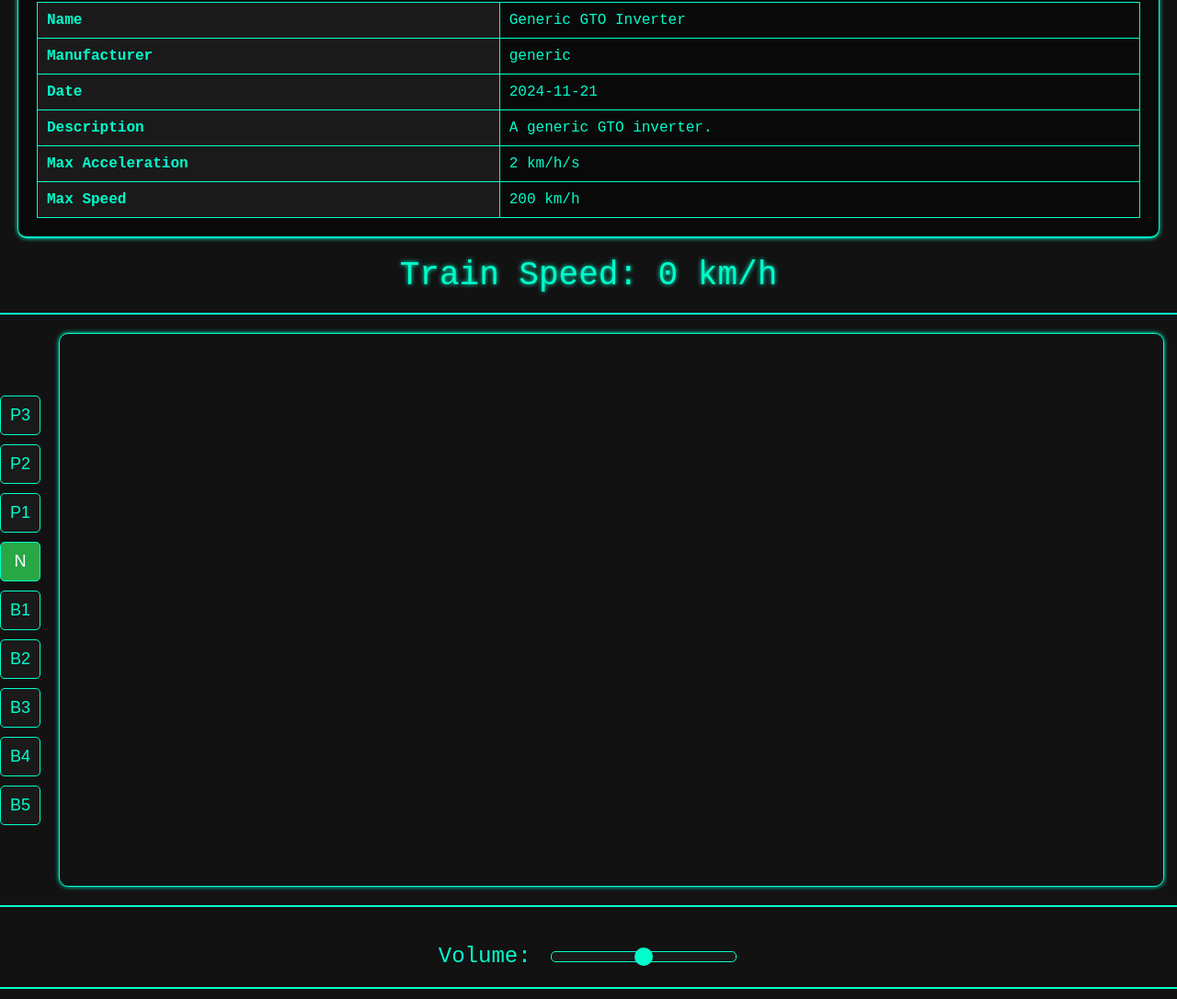
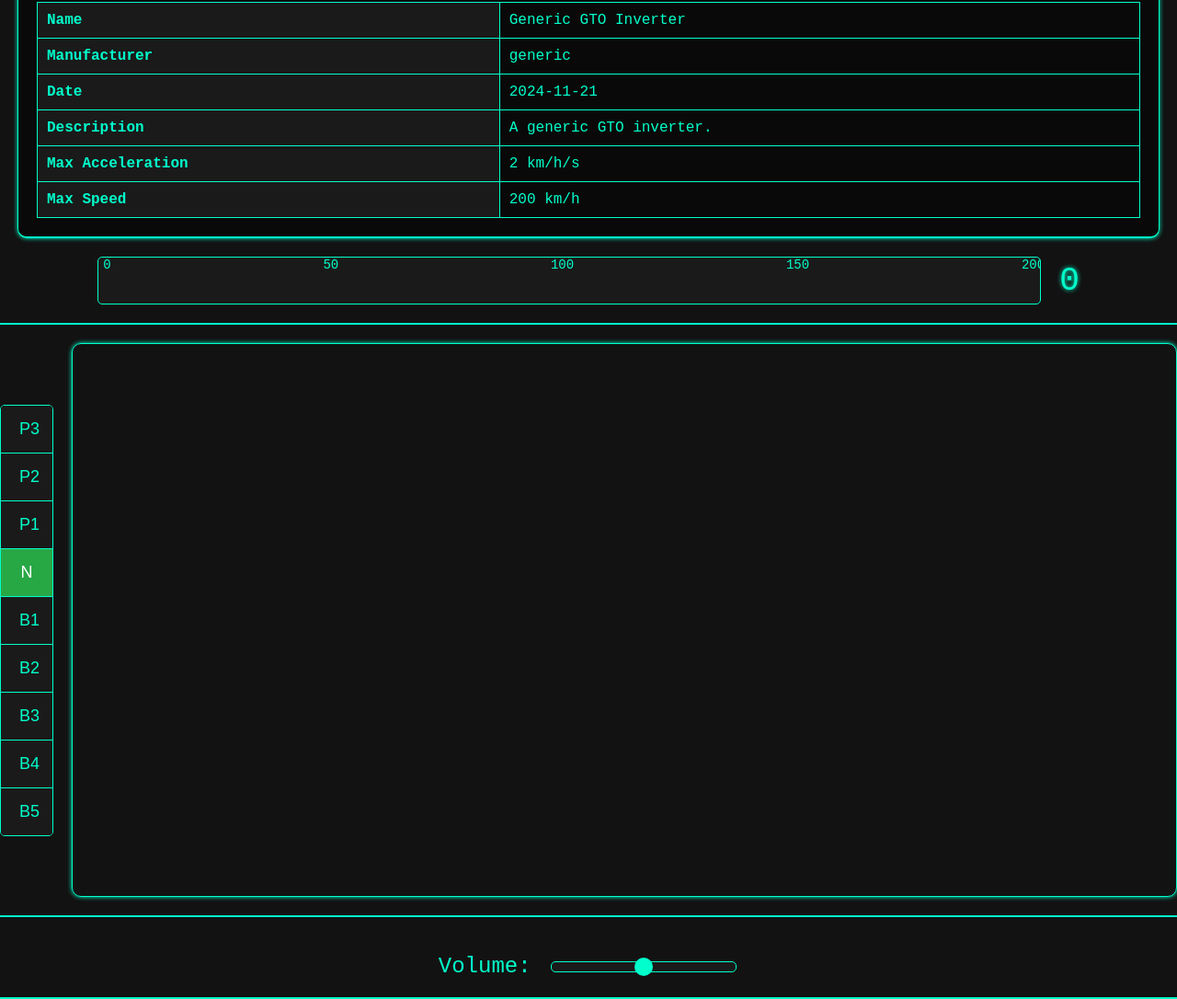
Before and after one commit to datacrystals/VVVFSimulator, a plain HTML site: page index.html in a window 1280 px wide. Shown: the part 332-1418 px from the top of the page at 92% size. Drawn offline with Linux system fonts and the light colour scheme.

Commit message:
Add speedometer

```diff
--- a/controls.js
+++ b/controls.js
@@ -12,13 +12,19 @@ class TrainControls {
 
     highlightButton(buttonId) {
         for (const id in this.buttons) {
-            this.buttons[id].classList.remove('active-power', 'active-neutral', 'active-braking');
+            this.buttons[id].classList.remove('active-power', 'active-neutral', 'active-braking', 'active-power-prev', 'active-braking-prev');
         }
         if (buttonId.startsWith('p')) {
+            for (let i = 1; i <= parseInt(buttonId.slice(1)); i++) {
+                this.buttons[`p${i}`].classList.add('active-power-prev');
+            }
             this.buttons[buttonId].classList.add('active-power');
         } else if (buttonId === 'n') {
             this.buttons[buttonId].classList.add('active-neutral');
         } else if (buttonId.startsWith('b')) {
+            for (let i = 1; i <= parseInt(buttonId.slice(1)); i++) {
+                this.buttons[`b${i}`].classList.add('active-braking-prev');
+            }
             this.buttons[buttonId].classList.add('active-braking');
         }
     }
--- a/index.html
+++ b/index.html
@@ -42,11 +42,21 @@
                 </tr>
             </table>
         </div>
-        <div class="speed-display">
-            <label for="speed">Train Speed:</label>
-            <span id="speed">0</span> km/h
+        <div class="speedometer-container">
+            <div class="speedometer">
+                <div class="speedometer-bar" id="speedometer-bar"></div>
+                <div class="speedometer-graduations">
+                    <span>0</span>
+                    <span>50</span>
+                    <span>100</span>
+                    <span>150</span>
+                    <span>200</span>
+                </div>
+            </div>
+            <div class="speedometer-digital" id="speedometer-digital">0</div>
         </div>
-        <div class="controls">
+
+        <div class="controls-container">
             <div class="buttons-column">
                 <button id="p3" onclick="setPower(3)">P3</button>
                 <button id="p2" onclick="setPower(2)">P2</button>
--- a/simulator.js
+++ b/simulator.js
@@ -23,10 +23,13 @@ class TrainSimulator {
         this.startTime = performance.now(); // Initialize start time
         this.soundGeneratorForAudio = null; // Separate instance for audio
         this.soundGeneratorForOscilloscope = null; // Separate instance for oscilloscope
+
+        // Speedometer elements
+        this.speedometerBar = document.getElementById('speedometer-bar');
+        this.speedometerDigital = document.getElementById('speedometer-digital');
     }
 
     async loadConfig(configPath) {
-
         // Reset params
         this.trainSpeed = 0; // Start at 0 km/h
         this.powerLevel = 0;
@@ -48,7 +51,6 @@ class TrainSimulator {
                 return this.soundGeneratorForAudio.generateSample(this.trainSpeed, this.sampleRate).soundSample;
             }
         });
-        // this.playAudio();
     }
 
     updateSpeed() {
@@ -58,7 +60,8 @@ class TrainSimulator {
             this.trainSpeed -= this.brakingLevel * this.maxAcceleration * 0.1;
         }
         this.trainSpeed = Math.max(0, Math.min(this.trainSpeed, this.maxSpeed)); // Ensure speed is within 0 to maxSpeed
-        this.speedDisplay.textContent = this.trainSpeed.toFixed(1);
+        this.speedometerDigital.textContent = this.trainSpeed.toFixed(1);
+        this.speedometerBar.style.width = `${(this.trainSpeed / this.maxSpeed) * 100}%`;
     }
 
     update() {
--- a/styles.css
+++ b/styles.css
@@ -84,17 +84,58 @@ h1 {
     background-color: white; /* White background for the image */
 }
 
-.speed-display {
-    font-size: 36px;
+.speedometer-container {
+    display: flex;
+    justify-content: center;
+    align-items: center;
     margin-bottom: 20px;
-    text-shadow: 0 0 5px #00ffcc;
     border-bottom: 2px solid #00ffcc;
     padding-bottom: 20px;
     width: 100%;
 }
 
-.controls {
+.speedometer {
+    width: 80%;
+    height: 50px;
+    background-color: #1a1a1a;
+    border: 1px solid #00ffcc;
+    border-radius: 5px;
+    position: relative;
+    overflow: hidden;
+}
+
+.speedometer-bar {
+    height: 100%;
+    background-color: #007BFF;
+    width: 0%;
+    transition: width 0.5s;
+}
+
+.speedometer-graduations {
+    position: absolute;
+    top: 0;
+    left: 0;
+    width: 100%;
+    height: 100%;
     display: flex;
+    justify-content: space-between;
+    padding: 0 5px;
+}
+
+.speedometer-graduations span {
+    font-size: 14px;
+    color: #00ffcc;
+}
+
+.speedometer-digital {
+    margin-left: 20px;
+    font-size: 36px;
+    text-shadow: 0 0 5px #00ffcc;
+}
+
+.controls-container {
+    display: flex;
+    justify-content: center;
     align-items: center;
     margin-bottom: 20px;
     border-bottom: 2px solid #00ffcc;
@@ -106,18 +147,25 @@ h1 {
     display: flex;
     flex-direction: column;
     margin-right: 20px;
+    border: 1px solid #00ffcc;
+    border-radius: 5px;
+    overflow: hidden;
 }
 
 .buttons-column button {
-    margin: 5px 0;
-    padding: 10px;
+    margin: 0;
+    padding: 15px 20px; /* Wider buttons */
     background-color: #1a1a1a;
     color: #00ffcc;
-    border: 1px solid #00ffcc;
+    border: none;
+    border-bottom: 1px solid #00ffcc; /* Separator between buttons */
     cursor: pointer;
     transition: background-color 0.3s, color 0.3s;
-    border-radius: 5px;
     font-size: 18px;
+}
+
+.buttons-column button:last-child {
+    border-bottom: none; /* Remove separator for the last button */
 }
 
 .buttons-column button:hover {
@@ -125,7 +173,8 @@ h1 {
     color: #1a1a1a;
 }
 
-.buttons-column button.active-power {
+.buttons-column button.active-power,
+.buttons-column button.active-power-prev {
     background-color: #007BFF;
     color: #ffffff;
 }
@@ -135,7 +184,8 @@ h1 {
     color: #ffffff;
 }
 
-.buttons-column button.active-braking {
+.buttons-column button.active-braking,
+.buttons-column button.active-braking-prev {
     background-color: #FFC107;
     color: #1a1a1a;
 }
```
